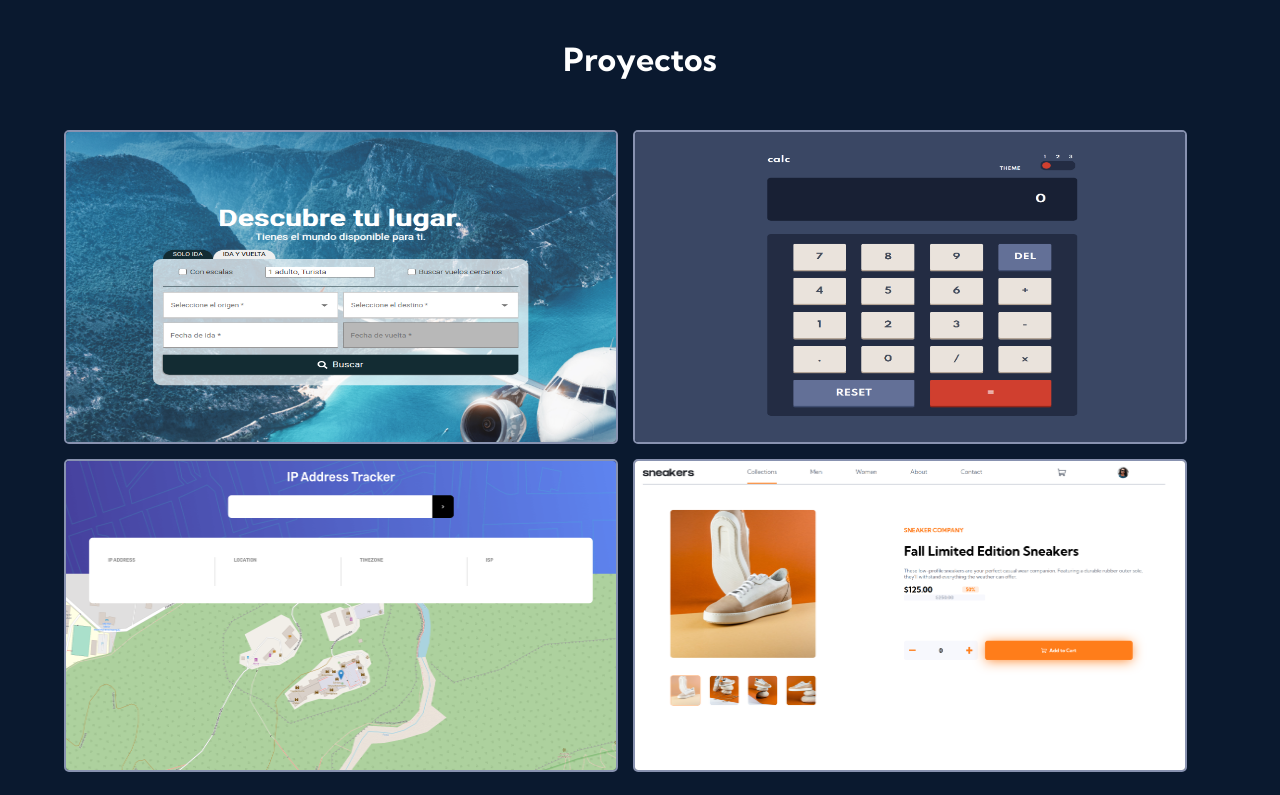
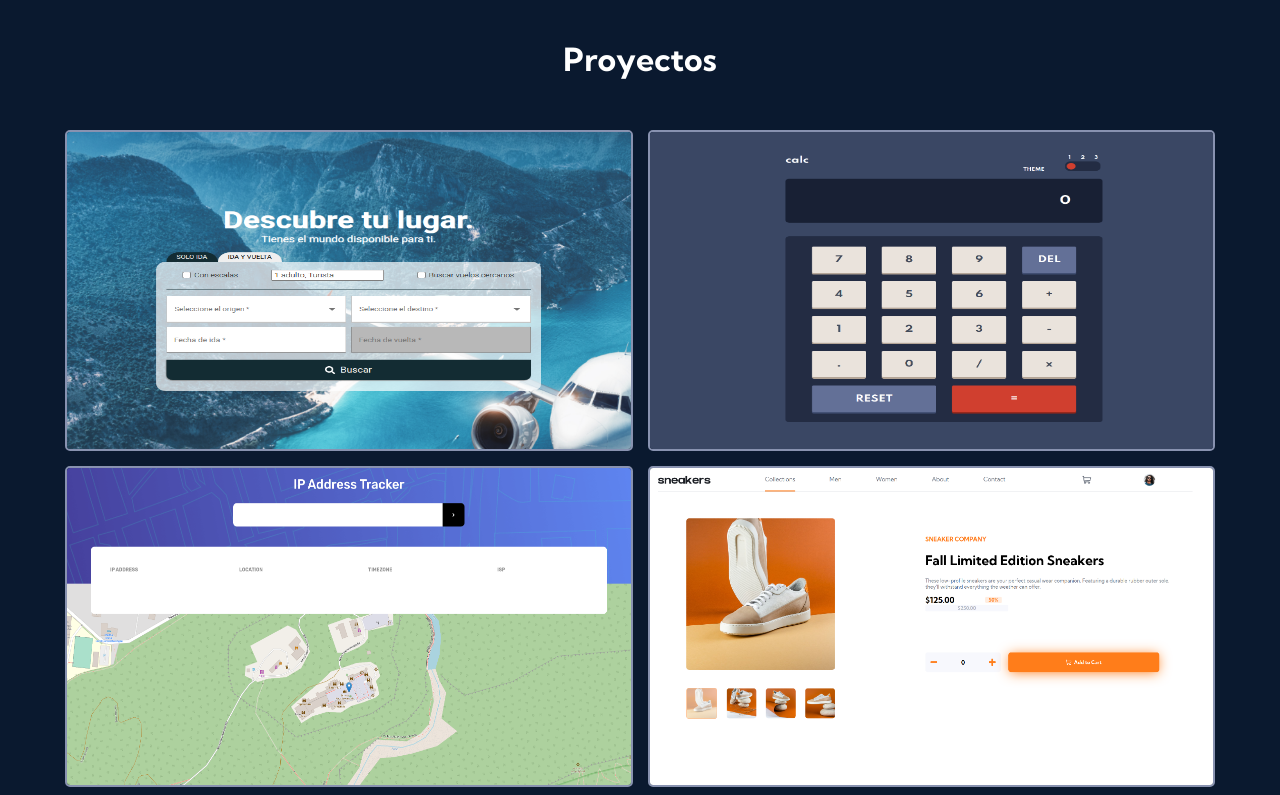
Before and after one commit to maperezromero/maperez.dev, a React (Create React App) app: page / in a window 1280 px wide. Shown: the part 516-1311 px from the top of the page. Built offline with nearby package versions, Linux system fonts and the light colour scheme.

Commit message:
center elements

```diff
--- a/src/components/header.css
+++ b/src/components/header.css
@@ -18,16 +18,19 @@
     font-size: 3rem;
     margin-top: 0;
     text-align: start;
+    /* width: 70vw; */
 }
 
 .header h2{
     color: #8892B0;
     text-align: start;
+    /* width: 70vw; */
 }
 
 .header h3{
     color: #8892B0;
     text-align: start;
+    /* width: 70vw; */
 }
 
 .icon{
--- a/src/components/projects.css
+++ b/src/components/projects.css
@@ -1,7 +1,8 @@
 .projects{
     display: flex;
     flex-wrap: wrap;
-    align-content:space-between;
+    justify-content: center;
+    align-content:space-around;
     gap: 15px;
     margin-top: 30px;
     width: 90vw;
@@ -10,7 +11,7 @@
     border: 2px solid #8892B0;
     border-radius: 5px;
     aspect-ratio: 16/9;
-    width: min(550px, 44vw);
+    width: min(750px, 44vw);
     gap: 10px;
     overflow: hidden;
     cursor: pointer;
```
